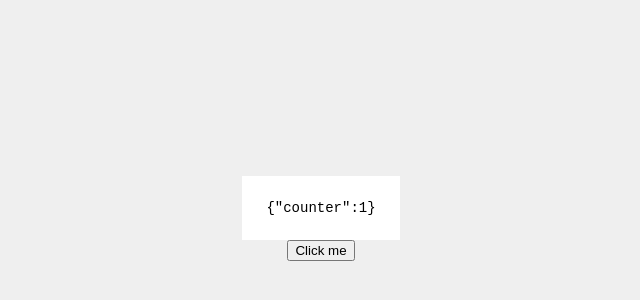
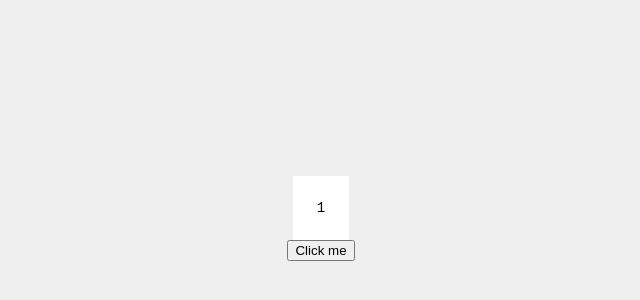
Before and after one commit to massoodbarsa/Name-generator, a React (Create React App) app in the folder name-generator/: page / in a window 1280 px wide. Shown: the part 182-482 px from the top of the page, without its empty margins (319-959 px from the left). Built offline with nearby package versions, Linux system fonts and the light colour scheme.

Commit message:
Extracted initial state to separate file

```diff
--- a/name-generator/src/components/App.js
+++ b/name-generator/src/components/App.js
@@ -7,7 +7,7 @@ class App extends Component {
 
   componentWillMount() {
     this.subscription = store.subscribe(state => {
-      this.setState(state)
+      this.setState({counter: state.counter})
     })
   }
 
@@ -19,7 +19,7 @@ class App extends Component {
     return (
       <div className="App">
         <div className="App-state">
-          {JSON.stringify(this.state)}
+          {JSON.stringify(this.state.counter)}
         </div>
 
         <IncreaseButton/>
--- /dev/null
+++ b/name-generator/src/initialState.js
@@ -0,0 +1,3 @@
+export default {
+	counter: 1
+}
--- a/name-generator/src/store.js
+++ b/name-generator/src/store.js
@@ -1,11 +1,13 @@
+// Don't look at this file, unless you really want to, menyuch!!
+
+import initialState from './initialState'
+
 class Store {
 
 	//------
 	// State
 
-	state = {
-		counter: 1
-	}
+	state = initialState
 
 	setState(updates) {
 		Object.assign(this.state, updates)
```
